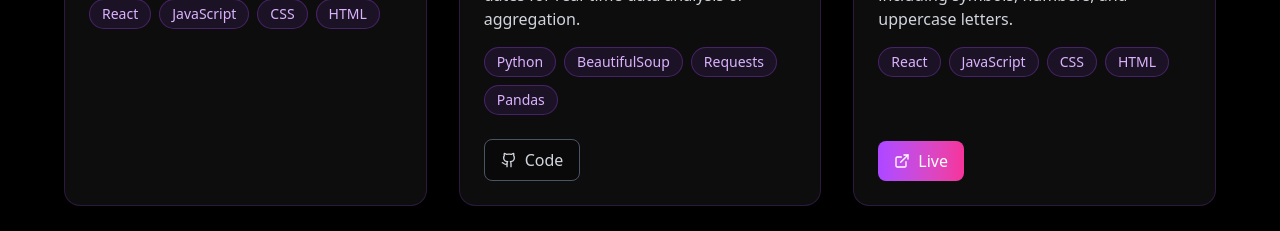
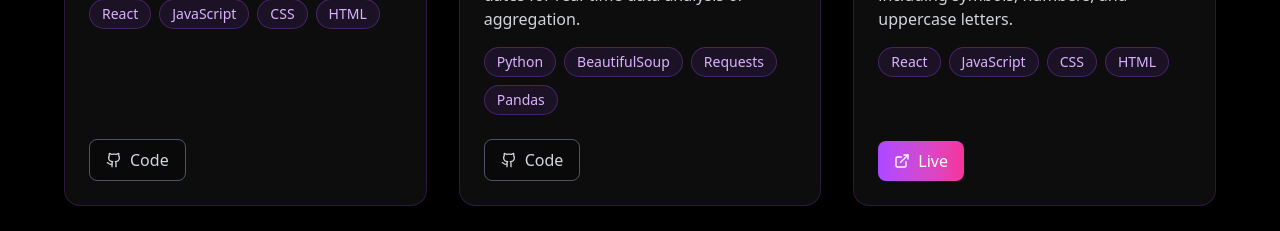
Before and after one commit to PavanSaiReddyM/My-Portfolio, a React (Vite) app: page / in a window 1280 px wide. Shown: the part 3020-3251 px from the top of the page. Built offline with nearby package versions, Linux system fonts and the light colour scheme; no server answers.

Commit message:
url change

```diff
--- a/src/components/Projects.jsx
+++ b/src/components/Projects.jsx
@@ -9,7 +9,7 @@ const Projects = () => {
         'A fully responsive personal portfolio built using modern web technologies for showcasing developer profiles and projects.',
       image: '/src/images/940f514f-3688-4c49-95de-aa6c6389aebf.png',
       technologies: ['React', 'JavaScript','CSS','HTML'],
-      githubUrl: '#',
+      githubUrl: 'https://github.com/PavanSaiReddyM/My-Portfolio',
       liveUrl: '#',
       featured: false,
     },
```
